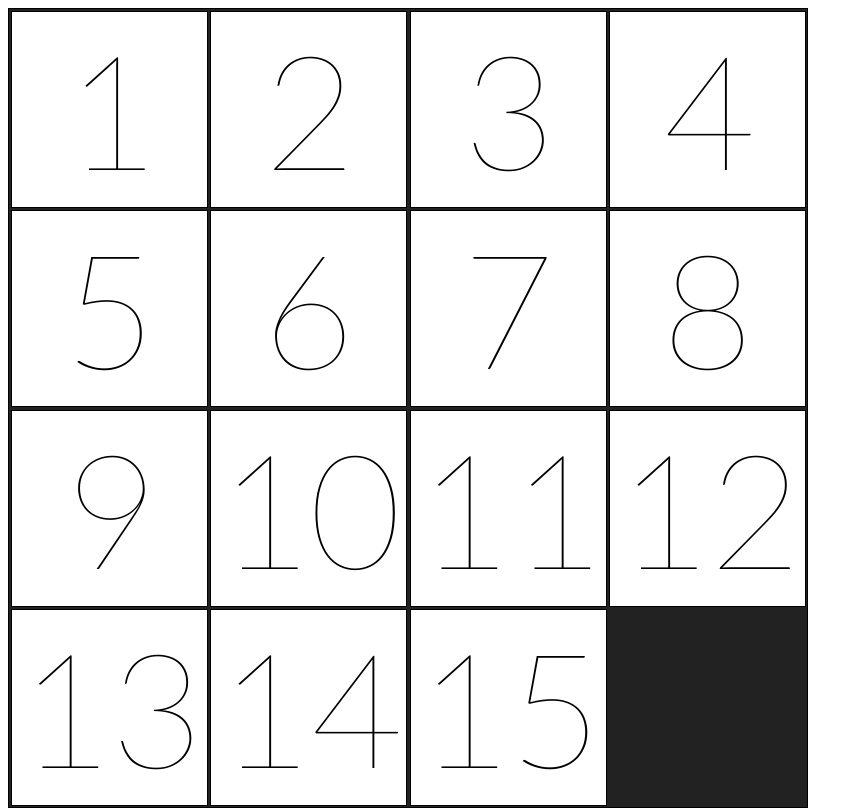
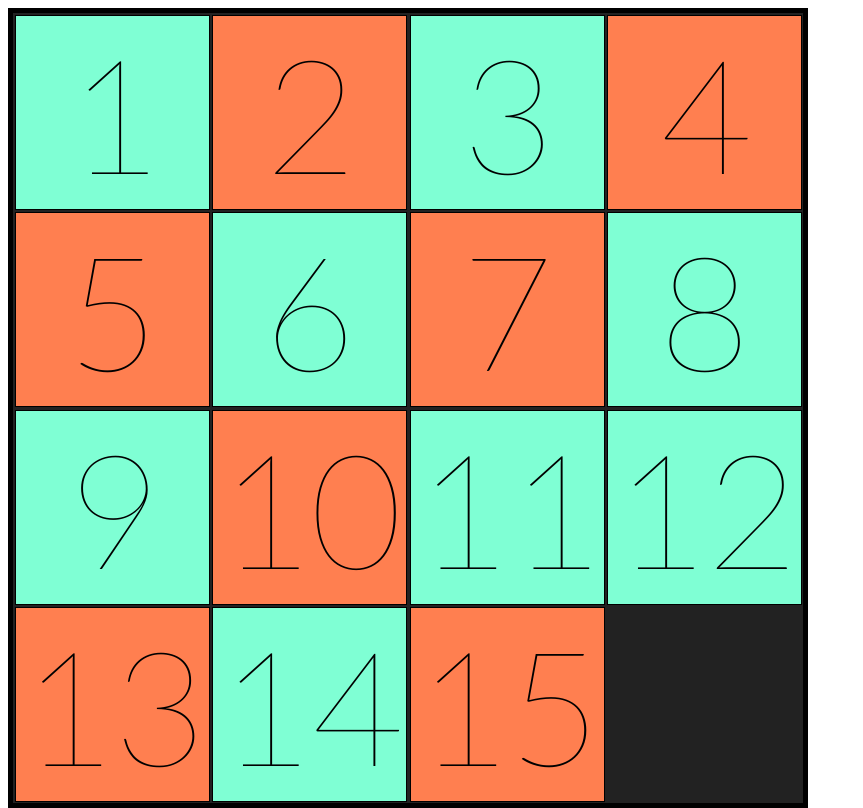
Before and after one commit to juliovquevedo/15square, a plain HTML site: page index.html in a window 1280 px wide. Shown: the whole page, without its empty margins (0-863 px from the left). Drawn offline with Linux system fonts and the light colour scheme.

Commit message:
Added classes to corresponding html elements and added colors so that they look that they are in a pattern

```diff
--- a/index.html
+++ b/index.html
@@ -7,22 +7,22 @@
         <link href="https://fonts.googleapis.com/css?family=Lato:100" rel="stylesheet">
     </head>
     <body>
-        <div class="test">
-            <div class="sq1">1</div>
-            <div class="sq2">2</div>
-            <div class="sq3">3</div>
-            <div class="sq4">4</div>
-            <div class="sq5">5</div>
-            <div class="sq6">6</div>
-            <div class="sq7">7</div>
-            <div class="sq8">8</div>
-            <div class="sq9">9</div>
-            <div class="sq10">10</div>
-            <div class="sq11">11</div>
-            <div class="sq12">12</div>
-            <div class="sq13">13</div>
-            <div class="sq14">14</div>
-            <div class="sq15">15</div>
+        <div class="container">
+            <div class="sq1 clr1">1</div>
+            <div class="sq2 clr2">2</div>
+            <div class="sq3 clr1">3</div>
+            <div class="sq4 clr2">4</div>
+            <div class="sq5 clr2">5</div>
+            <div class="sq6 clr1">6</div>
+            <div class="sq7 clr2">7</div>
+            <div class="sq8 clr1">8</div>
+            <div class="sq9 clr1">9</div>
+            <div class="sq10 clr2">10</div>
+            <div class="sq11 clr1">11</div>
+            <div class="sq12 clr1">12</div>
+            <div class="sq13 clr2">13</div>
+            <div class="sq14 clr1">14</div>
+            <div class="sq15 clr2">15</div>
         </div>
     </body>
 </html>
--- a/style.css
+++ b/style.css
@@ -10,12 +10,20 @@ body {
     font-family: 'Lato', sans-serif;
 }
 
-.test {
+.container {
     position: absolute;
-    border: black solid 1px;
+    border: black solid 5px;
     height: 800px;
     width: 800px;
     background-color: #222222;
+}
+
+.clr1 {
+    background-color: aquamarine;
+}
+
+.clr2 {
+    background-color: coral;
 }
 
 [class^="sq"] {
@@ -25,7 +33,7 @@ body {
     width: 24.7%;
     font-size: 10rem;
     text-align: center;
-    background-color: white;
+/*    background-color: white;*/
 }
 
 .sq1 {top: 0.2%; left: 0.2%;}
```
